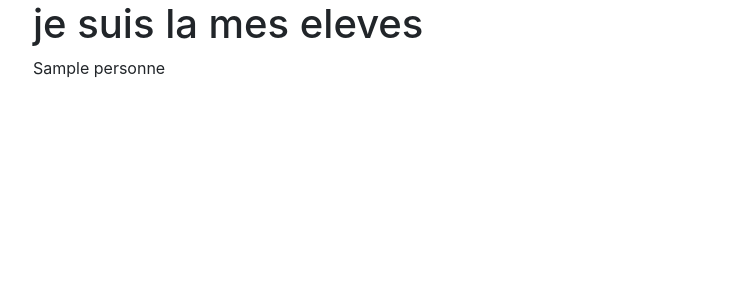
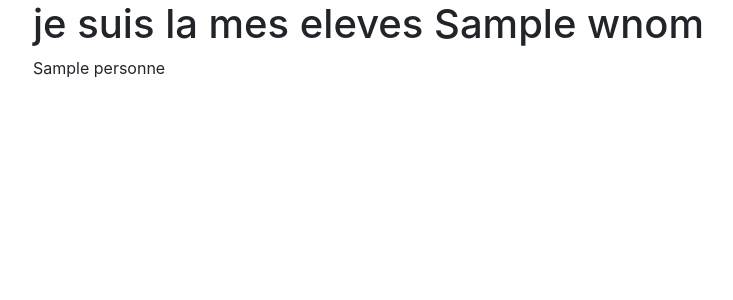
Before and after one commit to gharib77/tesst1, a Django app: template app1/templates/app1/first.html in a window 1280 px wide. Shown: the part 56-356 px from the top of the page, without its empty margins (52-785 px from the left). Run offline with Django 3.2, Linux system fonts and the light colour scheme; tables that the repository leaves empty hold one stand-in row (values such as "Sample post"); the template is opened without the code that fills it: values that come from a table or form of the project are taken from there, most other values are stand-ins (such as "Sample title", 1, 10 or a date in 2020); parts of the project's set-up code (start-up, migrations or seed data) failed here and were passed over.

Commit message:
second commit

```diff
--- a/app1/templates/app1/base.html
+++ b/app1/templates/app1/base.html
@@ -22,7 +22,7 @@
               <a class="nav-link" href="#">Home <span class="sr-only">(current)</span></a>
             </li>
             <li class="nav-item">
-              <a class="nav-link" href="#">Link</a>
+              <a class="nav-link" href="{% url 'index' %}">Link</a>
             </li>
             <li class="nav-item dropdown">
               <a class="nav-link dropdown-toggle" href="#" id="navbarDropdown" role="button" data-toggle="dropdown" aria-haspopup="true" aria-expanded="false">
--- a/app1/templates/app1/first.html
+++ b/app1/templates/app1/first.html
@@ -3,7 +3,7 @@
 {% block title %} Mon index {% endblock %}
 {% block content %}
     <div class="container">
-        <h1>je suis la mes eleves</h1>
+        <h1>je suis la mes eleves {{wnom}}</h1>
         {% for personne in personnes %}
             {{personne.nom}}
         {% endfor %}
--- a/app1/views.py
+++ b/app1/views.py
@@ -5,4 +5,4 @@ from .models import Personne
 # Create your views here.
 def index(request):
     personnes= Personne.objects.all()
-    return render(request,'app1/first.html',{"personnes":personnes})
+    return render(request,'app1/first.html',{"personnes":personnes,'wnom':'hhhhhh'})
```
